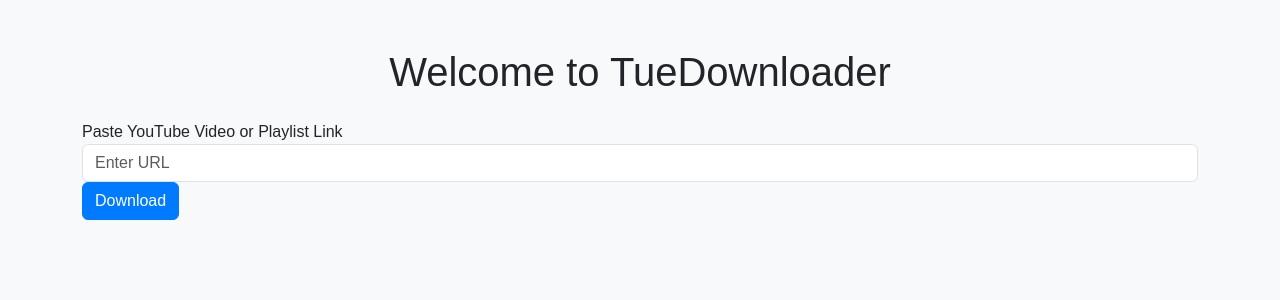
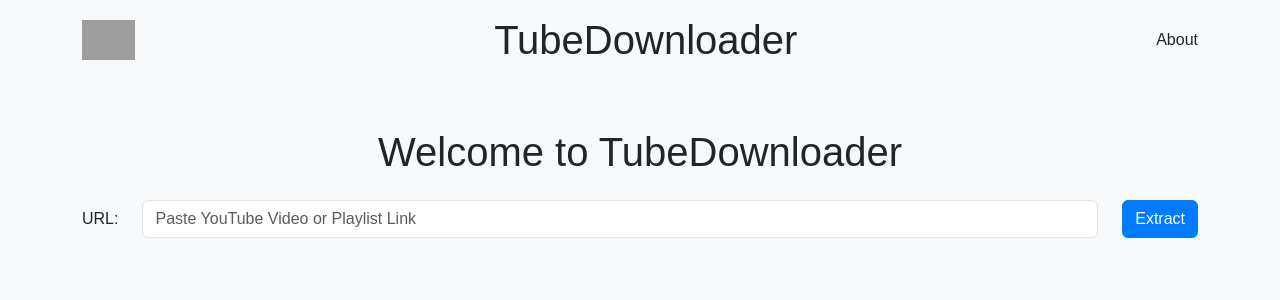
Before and after one commit to VasanthaSurya/Youtube_Downloader, a Flask app: page / in a window 1280 px wide. Shown: the top 300 px of the page. Run offline with Flask 3, Linux system fonts and the light colour scheme; grey boxes are pictures that could not be loaded.

Commit message:
Changes before stopping.

```diff
--- a/app.py
+++ b/app.py
@@ -1,19 +1,56 @@
-from flask import Flask, render_template, request, redirect, url_for
+from flask import Flask, render_template, request, url_for, redirect
 import yt_dlp
+import re
 
 app = Flask(__name__)
+
+def sanitize_filename(name: str) -> str:
+    return re.sub(r'[<>:"/\\|?*]', '_', name)
+
+def get_info(url):
+    try:
+        with yt_dlp.YoutubeDL({'quiet': True}) as ydl:
+            info = ydl.extract_info(url, download=False)
+    except Exception:
+        pass
+    return info
 
 @app.route('/', methods=['GET', 'POST'])
 def index():
     if request.method == 'POST':
         url = request.form['url']
-        with yt_dlp.YoutubeDL({'quiet': True}) as ydl:
-            info = ydl.extract_info(url, download=False)
+        info = get_info(url)
         if 'entries' in info:
             return render_template('playlist.html', info=info['entries'])
         else:
-            return render_template('video.html', info=info)
+            # return render_template('video.html', url=url)
+            return export_formats(url)
+            # return url_for('video', url=url)
+
     return render_template('index.html')
+
+@app.route('/downloading', methods=['GET', 'POST'])
+def download(url, f_id):
+    # format_idx = request.form['format_idx']
+    # url = request.form['url']
+    ydl_opts = {
+        'format': f_id + "+bestaudio",
+        'quiet': False,
+        'merge_output_format': 'mp4',
+    }
+
+    with yt_dlp.YoutubeDL(ydl_opts) as ydl:
+        ydl.download([url])
+
+def export_formats(url: str):
+    info = get_info(url)
+    filtered_formats = []
+    for i in range(len(info["formats"])):
+        if 'ext' in info["formats"][i].keys() and info["formats"][i].get('ext') == 'mp4':
+            if info["formats"][i].get('height') in [1080, 720, 480]:
+                filtered_formats.append(info["formats"][i])
+    return render_template('video.html', info=filtered_formats, url=url, title=info.get('title'))
+
 
 if __name__ == '__main__':
     app.run(debug=True)
--- /dev/null
+++ b/templates/base.html
@@ -0,0 +1,39 @@
+<!DOCTYPE html>
+<html lang="en">
+<head>
+    <meta charset="UTF-8">
+    <meta name="viewport" content="width=device-width, initial-scale=1.0">
+    <title> TubeDownloader </title>
+    <link
+            href="https://cdn.jsdelivr.net/npm/bootstrap@5.3.3/dist/css/bootstrap.min.css"
+            rel="stylesheet" integrity="sha384-QWTKZyjpPEjISv5WaRU9OFeRpok6YctnYmDr5pNlyT2bRjXh0JMhjY6hW+ALEwIH"
+            crossorigin="anonymous"
+    >
+    <link rel="stylesheet" href="{{ url_for('static', filename='style.css') }}">
+</head>
+<body>
+    <header class="bg-light py-3">
+        <div class="container d-flex justify-content-between align-items-center">
+            <!-- Logo on the left -->
+            <div class="logo">
+                <img src="logo.png" alt="Logo" height="40">
+            </div>
+
+            <!-- Title with hyperlink to Home -->
+            <h1 class="m-0">
+                <a href="/" class="text-dark text-decoration-none">TubeDownloader</a>
+            </h1>
+
+            <!-- Right-aligned navigation links -->
+            <div class="d-flex gap-3">
+                <a href="/about" class="text-dark text-decoration-none">About</a>
+            </div>
+        </div>
+    </header>
+    {% block body %} {% endblock %}
+    <script src="https://cdn.jsdelivr.net/npm/bootstrap@5.3.3/dist/js/bootstrap.bundle.min.js"
+            integrity="sha384-YvpcrYf0tY3lHB60NNkmXc5s9fDVZLESaAA55NDzOxhy9GkcIdslK1eN7N6jIeHz"
+            crossorigin="anonymous"
+    ></script>
+</body>
+</html>
--- a/templates/index.html
+++ b/templates/index.html
@@ -1,22 +1,24 @@
-<!DOCTYPE html>
-<html lang="en">
-<head>
-    <meta charset="UTF-8">
-    <meta name="viewport" content="width=device-width, initial-scale=1.0">
-    <title>Portfolio</title>
-    <link href="https://cdn.jsdelivr.net/npm/bootstrap@5.3.3/dist/css/bootstrap.min.css" rel="stylesheet" integrity="sha384-QWTKZyjpPEjISv5WaRU9OFeRpok6YctnYmDr5pNlyT2bRjXh0JMhjY6hW+ALEwIH" crossorigin="anonymous">
-    <link rel="stylesheet" href="{{ url_for('static', filename='style.css') }}">
-</head>
-<body>
+{% extends 'base.html' %}
+
+{% block body %}
     <div class="container">
-        <h1 class="text-center mt-5">Welcome to TueDownloader</h1>
+        <h1 class="text-center mt-5">Welcome to TubeDownloader</h1>
         <form method="POST" action="/" class="mt-4">
-            <div class="form-group">
-                <label for="url">Paste YouTube Video or Playlist Link</label>
-                <input type="text" id="url" name="url" class="form-control" placeholder="Enter URL" required>
+            <div class="form-group row align-items-center">
+                <div class="col-auto">
+                    <label for="url" class="col-form-label">URL:</label>
+                </div>
+                <div class="col">
+                    <input type="text"
+                           id="url" name="url"
+                           class="form-control"
+                           placeholder="Paste YouTube Video or Playlist Link"
+                           required >
+                </div>
+                <div class="col-auto">
+                    <button type="submit" class="btn btn-primary">Extract</button>
+                </div>
             </div>
-            <button type="submit" class="btn btn-primary btn-block">Download</button>
         </form>
     </div>
-</body>
-</html>
+{% endblock %}
--- a/ty.py
+++ b/ty.py
@@ -90,7 +90,7 @@
     filtered_formats = []
     for i in range(len(info["formats"])):
         if 'ext' in info["formats"][i].keys() and info["formats"][i].get('ext') == 'mp4':
-            if info["formats"][i].get('height') in [1080, 720, 480] or info['formats'][i].get('quality') in ['360', '720', '1080']:
+            if info["formats"][i].get('height') in [1440, 2160,1080, 720, 480] or info['formats'][i].get('quality') in ['360', '720', '1080']:
                 filtered_formats.append(info["formats"][i])
                 f_id = info["formats"][i].get('format_id')
                 resolution = info["formats"][i].get('resolution')
@@ -163,7 +163,7 @@
 
 def download_video(url: str, format_idx, save_dir, video_number, title) -> None:
     """
-    :type url: Dict
+    :type url: str
     :type format_idx: str
     :type save_dir: str
     :type video_number: int
```
Also changed, not shown: templates/playlist.html (+5 -11 lines), templates/video.html (+10 -16 lines).
